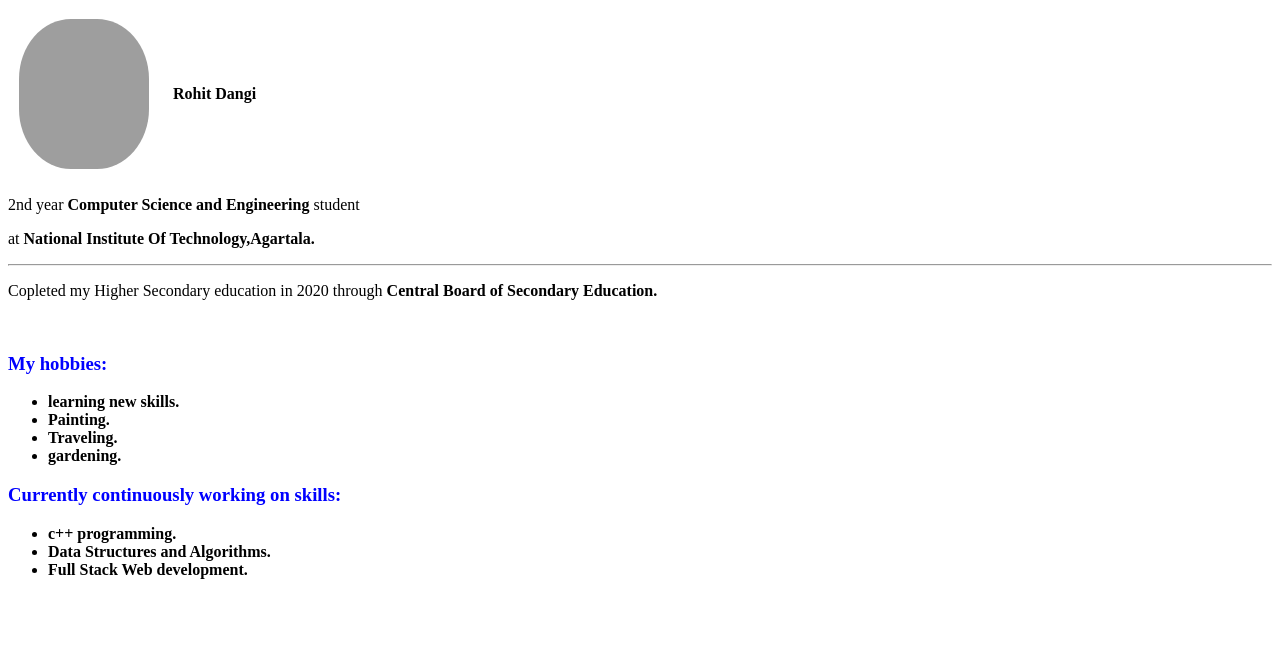
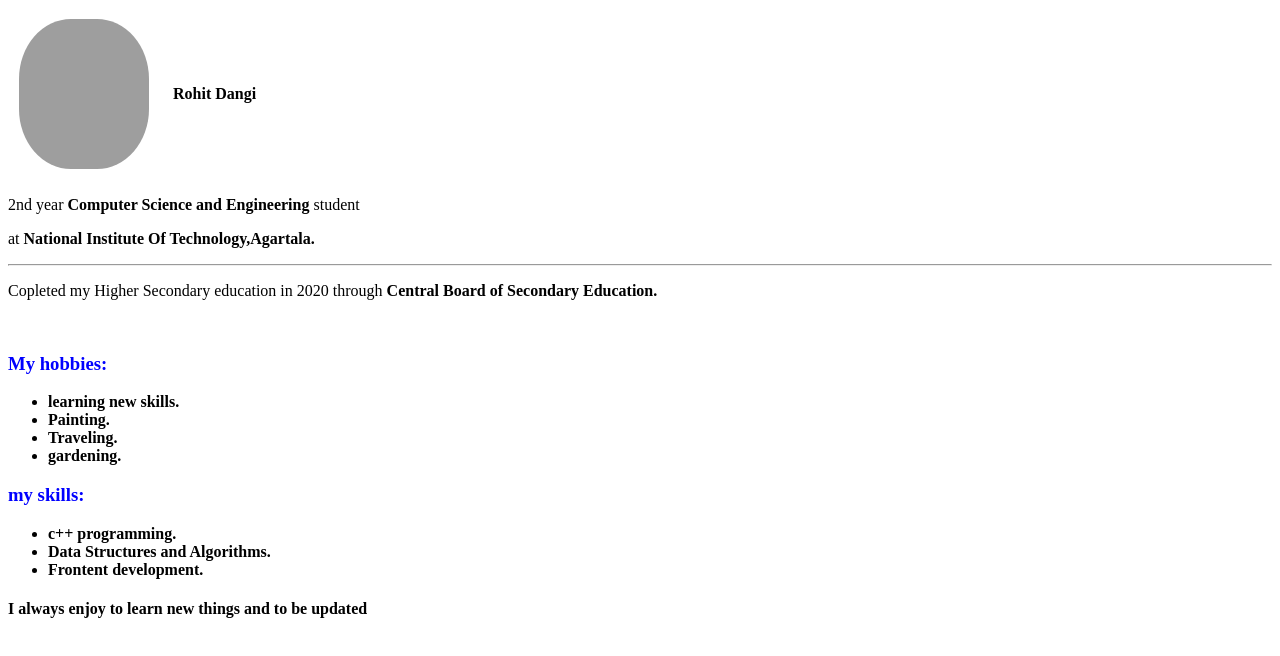
Before and after one commit to Rohit11D/My-CV, a plain HTML site: page index.html in a window 1280 px wide. Drawn offline with Linux system fonts and the light colour scheme; grey boxes are pictures that could not be loaded.

Commit message:
Update index.html

```diff
--- a/index.html
+++ b/index.html
@@ -38,11 +38,13 @@
         <li>Traveling.</li>
         <li>gardening.</li>
      </ul>
-     <h3>Currently continuously working on skills:</h4>
+     <h3>my skills:</h4>
      <ul>
         <li>c++ programming.</li>
         <li>Data Structures and Algorithms.</li>
-        <li>Full Stack Web development.</li>
+        <li>Frontent development.</li>
+
      </ul>
+    <h4>I always enjoy to learn new things and to be updated</h4>
 </body>
 </html>
```
